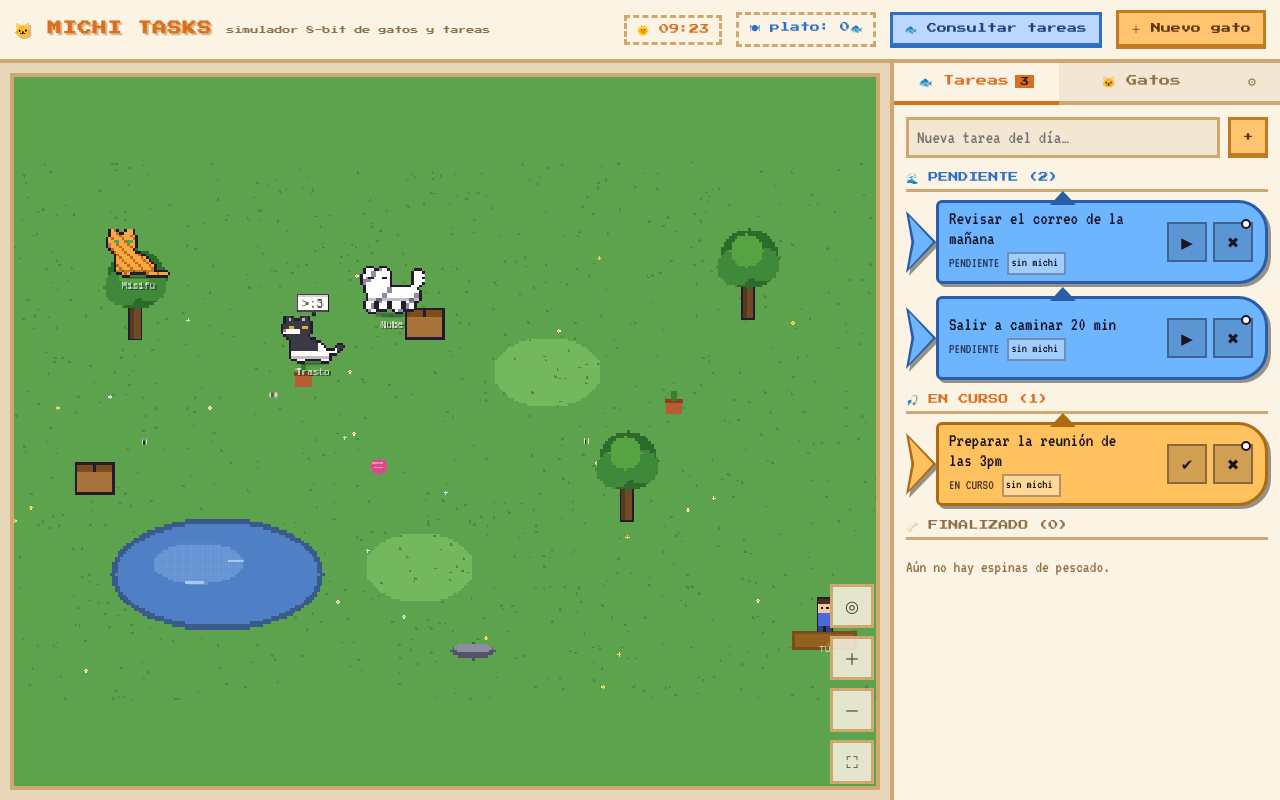
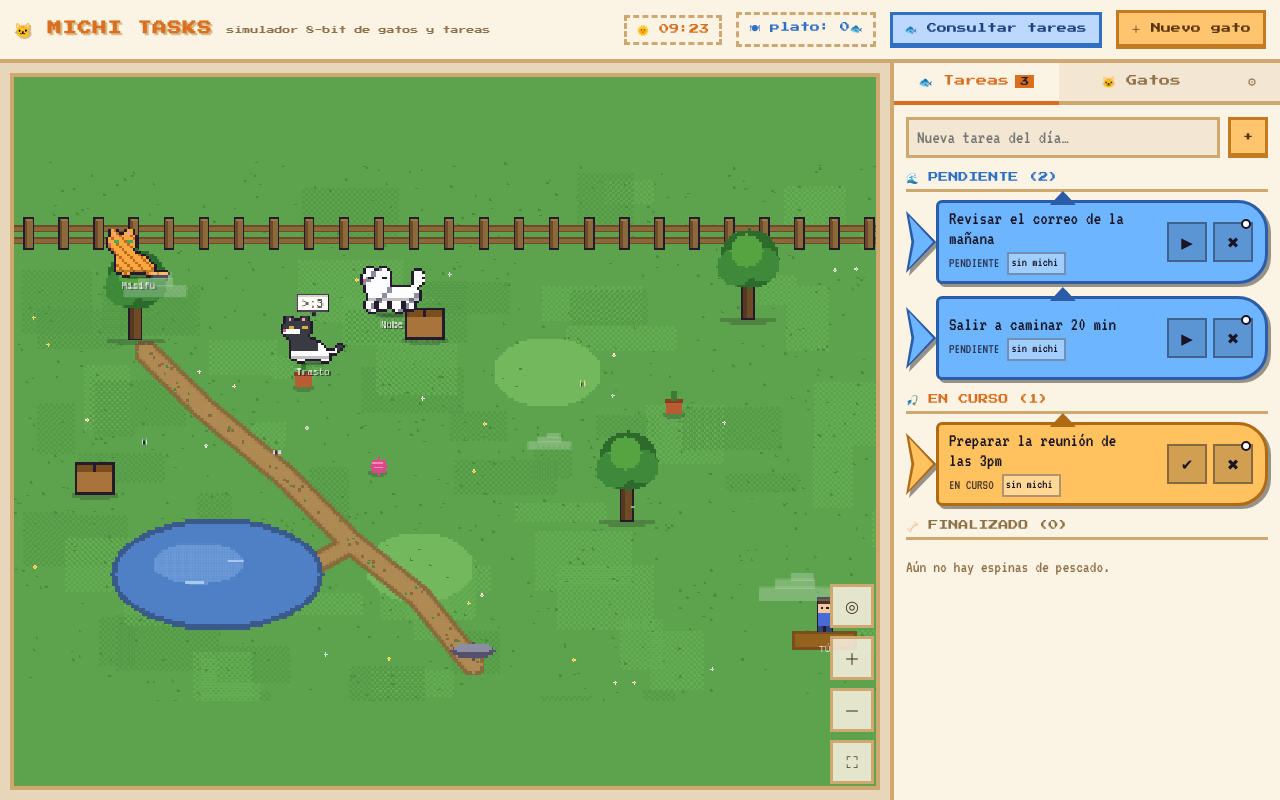
Before and after one commit to Dan9631/michi-tasks, a plain HTML site: page index.html in a window 1280 px wide. Drawn offline with Linux system fonts and the light colour scheme.

Commit message:
P2 Mundo vivo: texturas, camino, cerca, sombras y particulas ambientales
- Pasto con parches de dithering en dos tonos y matitas
- Camino de tierra del plato al arbol con desvio al estanque,
  borde oscuro, interior claro y piedritas
- Cerca de madera con postes y travesanos en el borde superior
- Sombras elipticas bajo arboles, cajas, macetas y ovillo
- Particulas ambientales: hojas que caen de los arboles (y al
  trepar un gato), salpicadura cuando salta el pez del estanque,
  polvito en zoomies y huidas
- Nubes pixel translucidas con paralaje lento (solo de dia)

Verificado con Playwright de dia: mundo correcto, sin errores.

Co-Authored-By: Claude Fable 5 <noreply@anthropic.com>

```diff
--- a/index.html
+++ b/index.html
@@ -795,17 +795,42 @@ function randomPoint(rng){
 const bgCv = document.createElement('canvas'); bgCv.width=W; bgCv.height=H;
 (function paintBG(){
   const g = bgCv.getContext('2d');
+  const r = mulberry32(777);
   g.fillStyle = '#5da24c'; g.fillRect(0,0,W,H);
-  const r = mulberry32(777);
+  // textura de pasto: parches de dithering en dos tonos
+  for(let i=0;i<70;i++){
+    const px=(r()*W)|0, py=(r()*H)|0, pw=(24+r()*60)|0, ph=(14+r()*36)|0;
+    g.fillStyle = r()<.5 ? '#559a47' : '#65ad53';
+    for(let y=py; y<py+ph; y+=2)
+      for(let x=px+(((y>>1)%2)?2:0); x<px+pw; x+=4)
+        g.fillRect(x,y,2,2);
+  }
   // manchitas de sol
   for(const s of world.sunspots){
     g.fillStyle = '#74b85e';
     for(let dy=-26;dy<=26;dy+=2) for(let dx=-40;dx<=40;dx+=2)
       if((dx*dx)/(40*40)+(dy*dy)/(26*26)<1) g.fillRect(s.x+dx, s.y+dy, 2, 2);
   }
-  // pasto
+  // camino de tierra: del plato hacia el árbol, con desvío al estanque
+  const PATH = [[340,372],[300,322],[250,282],[200,232],[140,182],[95,138]];
+  const SPUR = [[250,282],[218,300]];
+  const lay = (pts, rad, col)=>{
+    for(let i=0;i<pts.length-1;i++){
+      const x1=pts[i][0], y1=pts[i][1], x2=pts[i+1][0], y2=pts[i+1][1];
+      const d=Math.hypot(x2-x1,y2-y1);
+      for(let t0=0;t0<=d;t0+=3) pxCircle(g, x1+(x2-x1)*t0/d, y1+(y2-y1)*t0/d, rad, col);
+    }
+  };
+  lay(PATH,9,'#8a6a3c'); lay(SPUR,8,'#8a6a3c');
+  lay(PATH,6,'#b08a54'); lay(SPUR,5,'#b08a54');
+  g.fillStyle='#8a6a3c'; // piedritas
+  for(let i=0;i<PATH.length-1;i++) for(let j=0;j<8;j++){
+    const t0=r(), x1=PATH[i][0], y1=PATH[i][1], x2=PATH[i+1][0], y2=PATH[i+1][1];
+    g.fillRect((x1+(x2-x1)*t0 + r()*8-4)|0, (y1+(y2-y1)*t0 + r()*8-4)|0, 2, 2);
+  }
+  // pasto (matitas)
   g.fillStyle = '#4c8a3d';
-  for(let i=0;i<900;i++){
+  for(let i=0;i<800;i++){
     const x=(r()*W)|0, y=(r()*H)|0;
     g.fillRect(x,y,2,1); if(r()<.5) g.fillRect(x,y-1,1,1);
   }
@@ -817,6 +842,15 @@ const bgCv = document.createElement('canvas'); bgCv.width=W; bgCv.height=H;
     g.fillRect(x-1,y,1,1); g.fillRect(x+1,y,1,1); g.fillRect(x,y-1,1,1); g.fillRect(x,y+1,1,1);
     g.fillStyle = '#ffb648'; g.fillRect(x,y,1,1);
   }
+  // cerca de madera en el borde superior
+  g.fillStyle='#6e4a26'; g.fillRect(0,47,W,5); g.fillRect(0,56,W,5);
+  g.fillStyle='#8a6a3c'; g.fillRect(0,48,W,3); g.fillRect(0,57,W,3);
+  for(let x=8;x<W;x+=26){
+    g.fillStyle='#241c2e'; g.fillRect(x-1,41,8,24);
+    g.fillStyle='#8a6a3c'; g.fillRect(x,42,6,22);
+    g.fillStyle='#6e4a26'; g.fillRect(x,42,2,22);
+    g.fillStyle='#a07a44'; g.fillRect(x+1,42,4,2);
+  }
 })();
 function pxEllipse(g,cx,cy,rx,ry,color){
   g.fillStyle = color;
@@ -824,6 +858,27 @@ function pxEllipse(g,cx,cy,rx,ry,color){
     if((dx*dx)/(rx*rx)+(dy*dy)/(ry*ry)<=1) g.fillRect(cx+dx,cy+dy,2,2);
 }
 function pxCircle(g,cx,cy,rad,color){ pxEllipse(g,cx,cy,rad,rad,color); }
+/* partículas ambientales: hojas, gotas, polvo */
+const fx = [];
+function spawnLeaf(x,y){
+  fx.push({k:'leaf', x, y, vx:Math.random()*16-8, vy:16+Math.random()*14,
+    t:1.9+Math.random()*0.9, ph:Math.random()*6,
+    c:['#56a342','#3f8a3a','#7ec45f'][(Math.random()*3)|0]});
+}
+function spawnSplash(x,y){
+  for(let i=0;i<6;i++){
+    fx.push({k:'drop', x:x+Math.random()*10-5, y, vx:Math.random()*70-35,
+      vy:-60-Math.random()*70, t:0.65+Math.random()*0.2});
+  }
+}
+function spawnDust(x,y){
+  fx.push({k:'dust', x:x+Math.random()*6-3, y, t:0.45});
+}
+function shadowEll(x,y,w){
+  ctx.fillStyle = 'rgba(24,18,34,0.22)';
+  ctx.fillRect(x-w/2, y-2, w, 3);
+  ctx.fillRect(x-w/2+w*0.18, y+1, w*0.64, 2);
+}
 function drawFishShape(g,x,y,s,color,line){
   // pez mirando a la izquierda (cola derecha); s = escala px
   g.fillStyle = line ?? '#1a1426';
@@ -923,6 +978,11 @@ class Cat{
         this.x += dx/d*v; this.y += dy/d*v;
         if(Math.abs(dx)>2) this.dir = dx>0?1:-1;
         this.walkT += dt*(this.curSpeed/45);
+        // polvito al correr a toda velocidad (zoomies / huida)
+        if(this.curSpeed>=100){
+          this._dustT = (this._dustT ?? 0) - dt;
+          if(this._dustT<=0){ spawnDust(this.x - this.dir*12, this.y-2); this._dustT = 0.09; }
+        }
         break;
       }
       case 'do':
@@ -1118,7 +1178,10 @@ function startAction(cat, key){
     case 'arbol': {
       const t = world.trees[(r()*world.trees.length)|0];
       cat.tree = t;
-      cat.goTo(t.x, t.y+4, cat.speed, ()=>{ cat.state='climb_up'; });
+      cat.goTo(t.x, t.y+4, cat.speed, ()=>{
+        cat.state='climb_up';
+        for(let i=0;i<6;i++) spawnLeaf(t.x-20+Math.random()*40, t.y-48+Math.random()*14);
+      });
       break;
     }
     case 'ovillo': {
@@ -1289,6 +1352,11 @@ function initButterflies(){
   for(let i=0;i<7;i++){
     world.fireflies.push({ax:60+r()*520, ay:90+r()*270, t:r()*10, x:0, y:0});
   }
+  world.clouds = [
+    {x:80,  y:95,  s:1.3, v:5},
+    {x:360, y:210, s:0.9, v:7.5},
+    {x:560, y:320, s:1.5, v:4},
+  ];
 }
 function scareButterfly(b, cat){
   b.ax = clamp(b.ax + (b.ax>cat.x?1:-1)*120 + (Math.sin(b.t)*60), 50, 590);
@@ -1345,10 +1413,30 @@ function updateAmbient(dt){
     p.t -= dt; p.y -= 13*dt;
     if(p.t<=0) motes.splice(i,1);
   }
-  // pez que salta
+  // pez que salta (+ salpicadura)
   const pf = world.pondFish;
   if(pf.t>0){ pf.t -= dt; }
-  else { pf.next -= dt; if(pf.next<=0){ pf.t=0.9; pf.next=6+Math.random()*8; } }
+  else { pf.next -= dt; if(pf.next<=0){ pf.t=0.9; pf.next=6+Math.random()*8; spawnSplash(world.pond.cx+20, world.pond.cy-2); } }
+  // hojas ambientales de los árboles
+  world.leafT = (world.leafT ?? 4) - dt;
+  if(world.leafT<=0){
+    const tr = world.trees[(Math.random()*world.trees.length)|0];
+    spawnLeaf(tr.x-18+Math.random()*36, tr.y-50+Math.random()*16);
+    world.leafT = 4+Math.random()*6;
+  }
+  // nubes con paralaje
+  if(world.clouds) for(const c of world.clouds){
+    c.x += c.v*dt;
+    if(c.x > W+70){ c.x = -70; c.y = 80+Math.random()*250; }
+  }
+  // partículas fx
+  for(let i=fx.length-1;i>=0;i--){
+    const p = fx[i]; p.t -= dt;
+    if(p.k==='leaf'){ p.y += p.vy*dt; p.x += p.vx*dt + Math.sin((2.8-p.t)*3+p.ph)*14*dt; }
+    else if(p.k==='drop'){ p.vy += 320*dt; p.x += p.vx*dt; p.y += p.vy*dt; }
+    else if(p.k==='dust'){ p.y -= 7*dt; }
+    if(p.t<=0) fx.splice(i,1);
+  }
   // macetas y cajas
   for(const p of world.pots) p.fallen = Math.max(0, p.fallen-dt);
   for(const b of world.boxes) b.wig = Math.max(0, b.wig-dt);
@@ -1393,11 +1481,13 @@ function drawWorld(){
   // ovillo
   const yn = world.yarn;
   const jx = yn.jig? Math.sin(performance.now()/50)*2 : 0;
+  shadowEll(yn.x, yn.y+6, 14);
   pxCircle(ctx, yn.x+jx, yn.y, 6, '#d84a8a');
   ctx.fillStyle='#ff8ab8'; ctx.fillRect(yn.x-4+jx, yn.y-2, 8, 1); ctx.fillRect(yn.x-3+jx, yn.y+1, 7, 1);
   // cajas
   for(const bx of world.boxes){
     const w0 = bx.wig? Math.sin(performance.now()/40)*1.5 : 0;
+    shadowEll(bx.x, bx.y+13, 34);
     ctx.fillStyle='#241c2e'; ctx.fillRect(bx.x-15+w0, bx.y-12, 30, 24);
     ctx.fillStyle='#a8743c'; ctx.fillRect(bx.x-13+w0, bx.y-10, 26, 20);
     ctx.fillStyle='#7a4f1d'; ctx.fillRect(bx.x-13+w0, bx.y-10, 26, 5);
@@ -1405,6 +1495,7 @@ function drawWorld(){
   }
   // macetas
   for(const pt of world.pots){
+    shadowEll(pt.x, pt.y+3, 16);
     if(pt.fallen>0){
       ctx.fillStyle='#b85c34'; ctx.fillRect(pt.x-10, pt.y-2, 14, 8);
       ctx.fillStyle='#241c2e'; ctx.fillRect(pt.x+4, pt.y-2, 2, 8);
@@ -1419,6 +1510,7 @@ function drawWorld(){
   }
   // árboles
   for(const tr of world.trees){
+    shadowEll(tr.x, tr.y+3, 42);
     ctx.fillStyle='#241c2e'; ctx.fillRect(tr.x-5, tr.y-30, 10, 32);
     ctx.fillStyle='#6e4a26'; ctx.fillRect(tr.x-4, tr.y-29, 8, 30);
     ctx.fillStyle='#553a1e'; ctx.fillRect(tr.x-4, tr.y-29, 3, 30);
@@ -1426,6 +1518,25 @@ function drawWorld(){
     pxCircle(ctx, tr.x-10, tr.y-38, 14, '#3f8a3a');
     pxCircle(ctx, tr.x+10, tr.y-40, 13, '#3f8a3a');
     pxCircle(ctx, tr.x-2, tr.y-50, 12, '#56a342');
+  }
+  // partículas: hojas, gotas y polvo (debajo de los gatos)
+  for(const p of fx){
+    if(p.k==='leaf'){
+      ctx.globalAlpha = Math.min(1, p.t/0.4);
+      ctx.fillStyle = p.c;
+      const tilt = Math.sin((2.8-p.t)*4+p.ph) > 0;
+      ctx.fillRect(p.x, p.y, tilt?3:2, tilt?2:3);
+    } else if(p.k==='drop'){
+      ctx.globalAlpha = Math.min(1, p.t/0.3);
+      ctx.fillStyle = '#a8c8ee';
+      ctx.fillRect(p.x, p.y, 2, 2);
+    } else { // polvo
+      ctx.globalAlpha = Math.max(0, p.t/0.45)*0.55;
+      ctx.fillStyle = '#cbb88f';
+      const s = 2 + (0.45-p.t)*9;
+      ctx.fillRect(p.x-s/2, p.y-s/2, s, s);
+    }
+    ctx.globalAlpha = 1;
   }
   // gatos ordenados por Y (los del árbol al final para quedar sobre la copa)
   const sorted = cats.slice().sort((a,b)=>a.y-b.y);
@@ -1473,6 +1584,18 @@ function drawWorld(){
       ctx.fillRect(p.x+wob, p.y, u*3, u);
       ctx.fillRect(p.x+wob+u, p.y+u, u, u);
       ctx.fillRect(p.x+wob, p.y+u*2, u*3, u);
+    }
+    ctx.globalAlpha = 1;
+  }
+  // nubes con paralaje (solo de día)
+  if(world.clouds && !isNight()){
+    ctx.globalAlpha = 0.22;
+    ctx.fillStyle = '#f6faff';
+    for(const c of world.clouds){
+      const s = c.s;
+      ctx.fillRect(c.x-18*s, c.y-3*s, 36*s, 7*s);
+      ctx.fillRect(c.x-10*s, c.y-7*s, 20*s, 5*s);
+      ctx.fillRect(c.x-2*s,  c.y-10*s, 11*s, 4*s);
     }
     ctx.globalAlpha = 1;
   }
```
